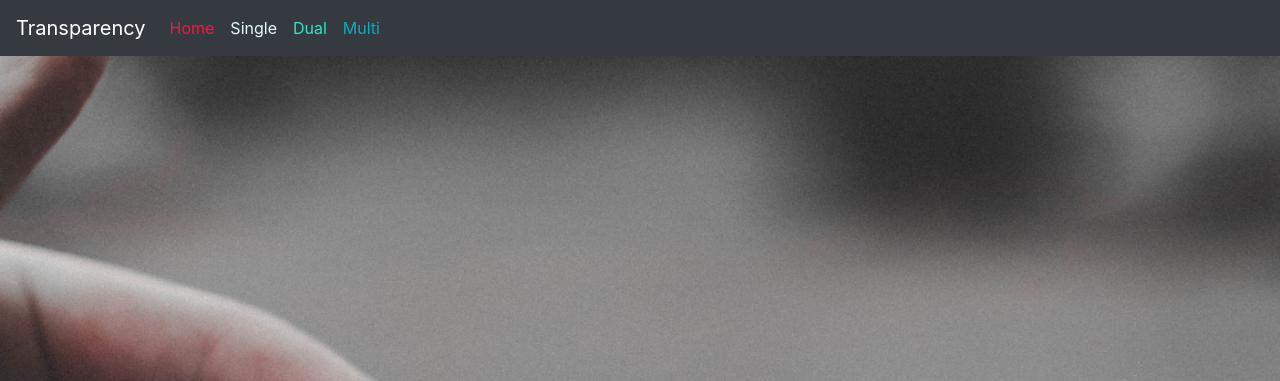
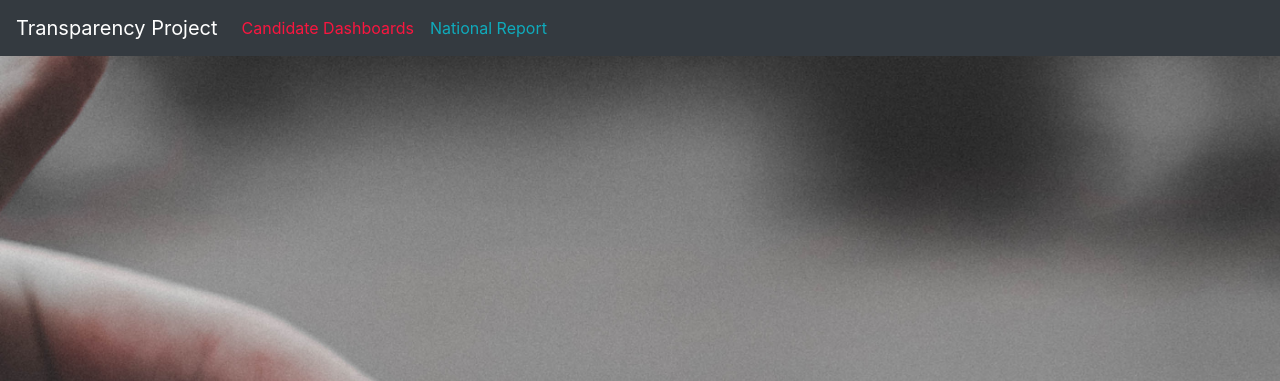
Before and after one commit to datascienceucsc/dss-cruzhacks, a Flask app: page / in a window 1280 px wide. Shown: the top 381 px of the page. Run offline with Flask 3, Linux system fonts and the light colour scheme; parts of the project's set-up code (start-up, migrations or seed data) failed here and were passed over; some libraries are stand-ins or nearby versions.

Commit message:
update with new structure

```diff
--- a/server/server/routes.py
+++ b/server/server/routes.py
@@ -11,6 +11,6 @@ google_trends_addr = f"{ip_address}:{google_trends}"
 def home():
     return render_template('home.html', title="Transparency USA", iframesrc=overall_facebook_spending_chloro_addr)
 
-@router.route("/single", methods=["GET", "POST"])
-def single():
+@router.route("/candidate_dashboard", methods=["GET", "POST"])
+def candidate_dashboard():
     return render_template('single_candidate.html', title="Transparency USA - Single Candidates", iframesrc=google_trends_addr)
--- a/server/server/templates/home.html
+++ b/server/server/templates/home.html
@@ -9,11 +9,15 @@
 <div class="container" id="startOfContent">
   <div class="jumbotron">
     <h1 class="display-3 text-center text-light">
-      <span style="color: #0fabbc;">A</span><span style="color: #fa143e;">M</span
+	Transparency Project
+      <!-- <span style="color: #0fabbc;">A</span><span style="color: #fa143e;">M</span
       ><span style="color: #e4f9ff;">E</span><span style="color: #30e3ca;">R</span
       ><span style="color: #0fabbc;">I</span><span style="color: #fa163f;">C</span
-      ><span style="color: #e4f9ff;">A</span>
+      ><span style="color: #e4f9ff;">A</span> -->
     </h1>
+    <h3 class="text-center text-light">
+	Our Mission
+    </h3>
     <hr class="my-4" />
     <p class="lead text-center text-light">
       Lorem ipsum dolor sit amet consectetur adipisicing elit. Nobis aperiam id
--- a/server/server/templates/layout.html
+++ b/server/server/templates/layout.html
@@ -23,18 +23,17 @@
       href="{{ url_for('static', filename='main.css') }}"
     />
     {% if title %}
-    <title>Transparency USA - {{ title }}</title>
+    <title>Transparency Project - {{ title }}</title>
     {% else %}
-    <title>Transparency USA</title>
+    <title>Transparency Project</title>
     {% endif %}
   </head>
-
   <body>
     <header class="site-header">
       <div class="d-flex" id="wrapper">
         <div id="page-content-wrapper">
           <nav class="navbar sticky-top navbar-expand-lg navbar-dark bg-dark">
-	    <a class="navbar-brand" href="{{ url_for('router.home') }}">Transparency</a>
+	    <a class="navbar-brand" href="{{ url_for('router.home') }}">Transparency Project</a>
             <button
               class="navbar-toggler"
               type="button"
@@ -49,19 +48,16 @@
 
             <div class="collapse navbar-collapse" id="navbarSupportedContent">
               <ul class="navbar-nav mr-auto">
-                <li class="nav-item active">
-                  <a class="nav-link americaRed" id="nav-home" href="{{ url_for('router.home') }}">Home</a>
-                </li>
                 <li class="nav-item">
-                  <a class="nav-link americaWhite" id="nav-singleCandidate" href="{{ url_for('router.single') }}"
-                    >Single</a
+                  <a class="nav-link americaRed" id="nav-singleCandidate" href="{{ url_for('router.candidate_dashboard') }}"
+                    >Candidate Dashboards</a
                   >
                 </li>
+                <!-- <li class="nav-item">
+                  <a class="nav-link americaBlue" id="nav-duoCandidate" href="#">Dual</a>
+		</li> -->
                 <li class="nav-item">
-                  <a class="nav-link americaBlue" id="nav-duoCandidate" href="#">Dual</a>
-                </li>
-                <li class="nav-item">
-                  <a class="nav-link americaDarkBlue" id="nav-multiCandidate" href="#">Multi</a>
+                  <a class="nav-link americaDarkBlue" id="nav-multiCandidate" href="#">National Report</a>
                 </li>
               </ul>
             </div>
@@ -76,7 +72,7 @@
    <footer class="card-footer text-muted">
       <div class="container">
         <small>
-          Copyright &copy; 2020, TransparencyUSA
+          Copyright &copy; 2020, Transparency Project
         </small>
       </div>
     </footer>
--- a/server/server/templates/single_candidate.html
+++ b/server/server/templates/single_candidate.html
@@ -1,7 +1,7 @@
 {% extends "layout.html" %} {% block content %}
 <div class="jumbotron">
   <h1 class="display-3 text-center americaWhite">
-    Single Candidates
+    Candidate Dashboards
   </h1>
   <hr class="my-4" />
   <p class="lead text-center text-light">
```
